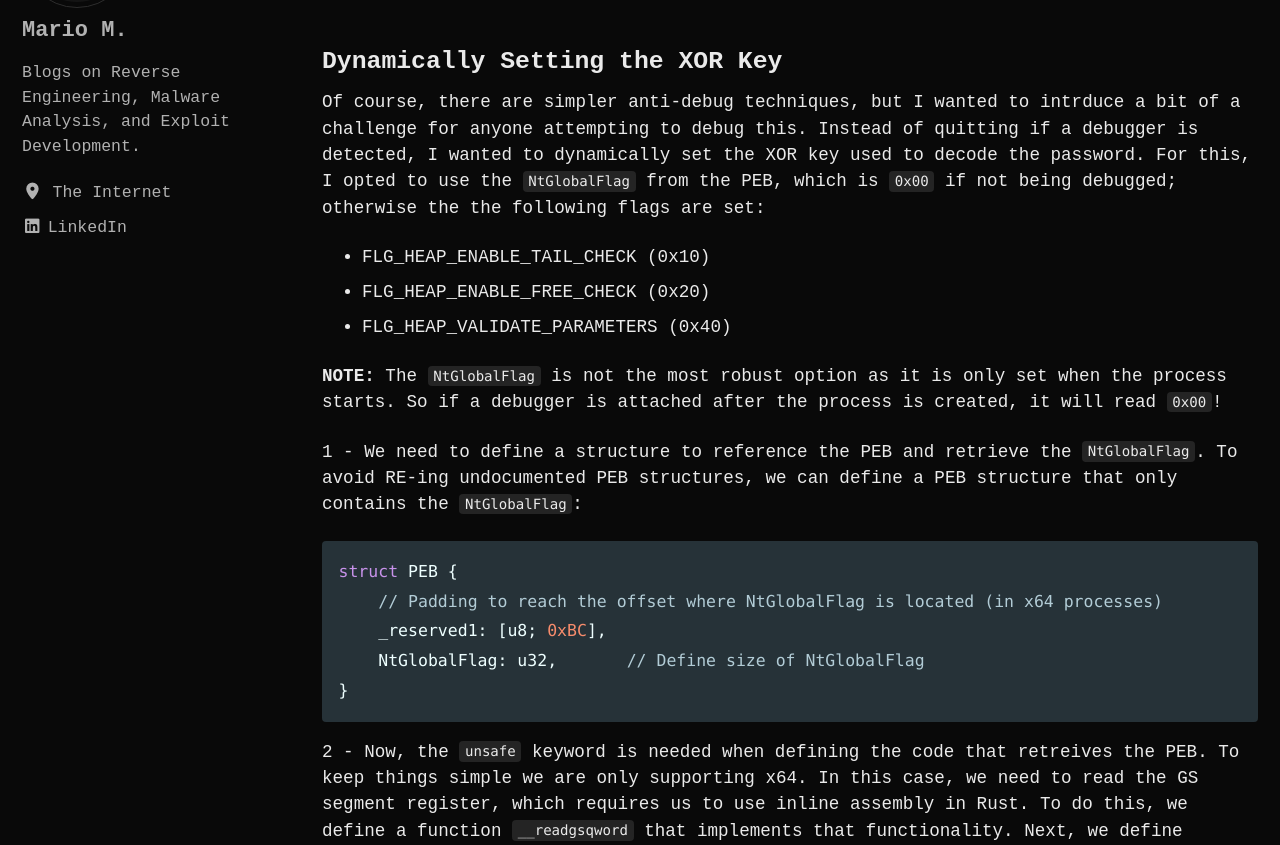
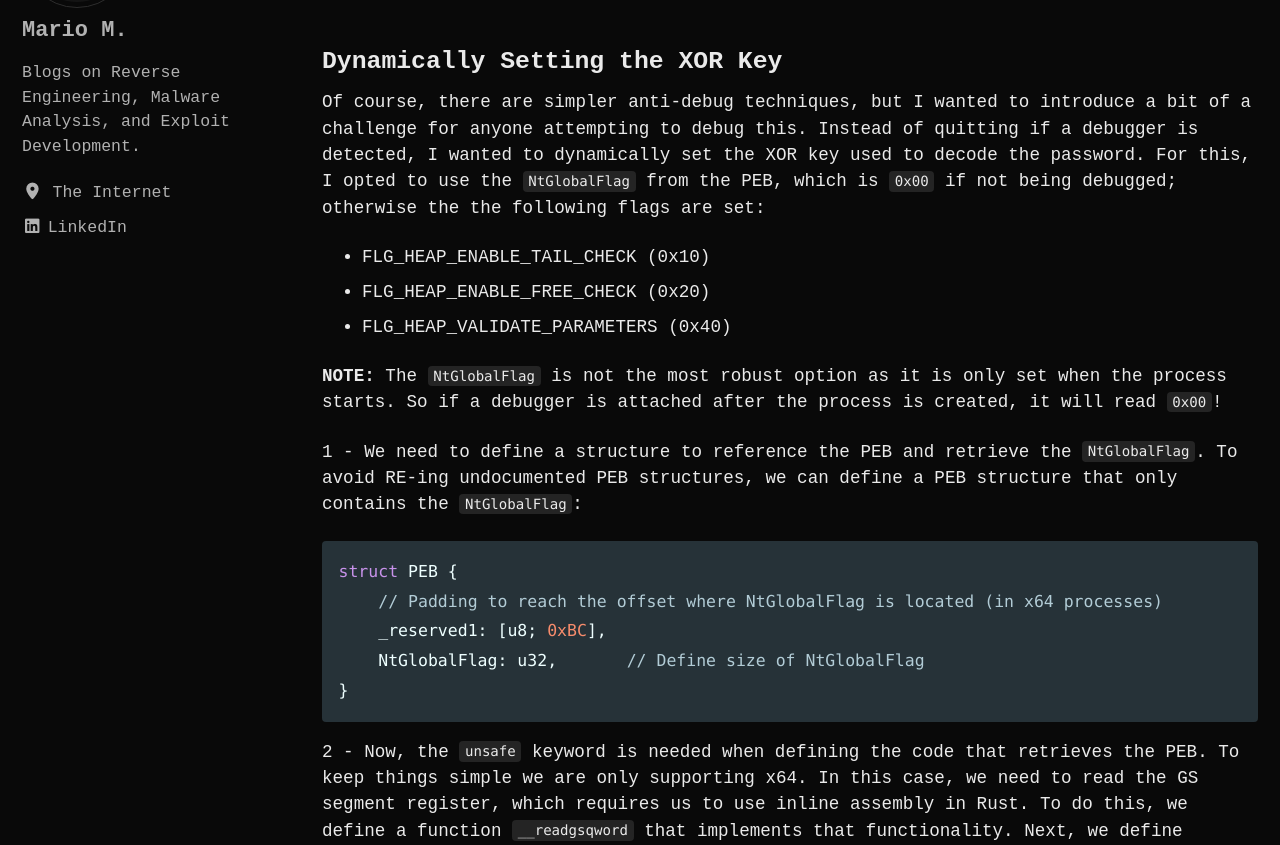
Before and after one commit to mariom3/mariom3.github.io, a Jekyll site: the page built from _posts/2025-11-05-rust-binary-analysis1.markdown, in a window 1280 px wide and 1400 px high, scrolled down 5790 px. Shown: the part 168-1013 px from the top of the window. Built offline with Jekyll 4.4.1, drawn with Linux system fonts in a browser that asks for light colours; cached includes are drawn as plain includes; some of the changed text lies outside the part shown.

Commit message:
Fixed grammar

````diff
--- a/_posts/2025-11-05-rust-binary-analysis1.markdown
+++ b/_posts/2025-11-05-rust-binary-analysis1.markdown
@@ -119,7 +119,7 @@ Since this is intended to be a static analysis challenge, we can make this more
 Rust wants developers to admit that they usually don't know what they're doing before the compiler allows anyone to programmatically access memory. To do this, Rust provides the `unsafe` keyword that developers must use to encapsulate this kind of code. It seems that, by default, Rust will only compile code that it can prove to be safe. For this reason, it will refuse to compile code that works directly with pointers or inline assembly.
 
 ### Dynamically Setting the XOR Key
-Of course, there are simpler anti-debug techniques, but I wanted to intrduce a bit of a challenge for anyone attempting to debug this. Instead of quitting if a debugger is detected, I wanted to dynamically set the XOR key used to decode the password. For this, I opted to use the `NtGlobalFlag` from the PEB, which is `0x00` if not being debugged; otherwise the the following flags are set:
+Of course, there are simpler anti-debug techniques, but I wanted to introduce a bit of a challenge for anyone attempting to debug this. Instead of quitting if a debugger is detected, I wanted to dynamically set the XOR key used to decode the password. For this, I opted to use the `NtGlobalFlag` from the PEB, which is `0x00` if not being debugged; otherwise the the following flags are set:
 - FLG_HEAP_ENABLE_TAIL_CHECK (0x10)
 - FLG_HEAP_ENABLE_FREE_CHECK (0x20)
 - FLG_HEAP_VALIDATE_PARAMETERS (0x40)
@@ -136,7 +136,7 @@ struct PEB {
 }
 ```
 
-2 - Now, the `unsafe` keyword is needed when defining the code that retreives the PEB. To keep things simple we are only supporting x64. In this case, we need to read the GS segment register, which requires us to use inline assembly in Rust. To do this, we define a function `__readgsqword` that implements that functionality. Next, we define another function the uses `__readgsqword` to read the PEB and return the `NtGlobalFlag`:
+2 - Now, the `unsafe` keyword is needed when defining the code that retrieves the PEB. To keep things simple we are only supporting x64. In this case, we need to read the GS segment register, which requires us to use inline assembly in Rust. To do this, we define a function `__readgsqword` that implements that functionality. Next, we define another function the uses `__readgsqword` to read the PEB and return the `NtGlobalFlag`:
 
 ```rust
 use core::arch::asm;
````
Also changed, not shown: other parts of _posts/2025-11-05-rust-binary-analysis1.markdown (+5 -5 lines).
